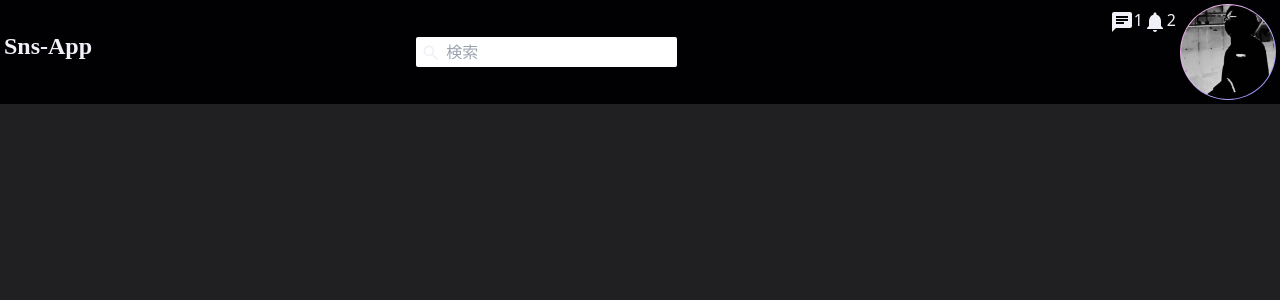
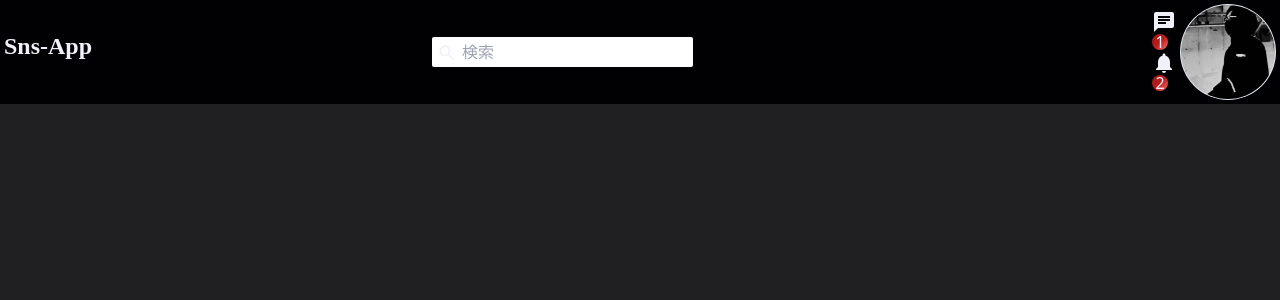
Before and after one commit to eternaleight/geek-sns, a React (Create React App) app: page / in a window 1280 px wide. Shown: the top 300 px of the page. Built offline with nearby package versions, Linux system fonts and the light colour scheme; a small style sheet from the web is missing; the HTML template or start-up script is replaced by a standard one.

Commit message:
feat(ui): icon logo flame & infomation red circle ui

```diff
--- a/src/components/Topbar.tsx
+++ b/src/components/Topbar.tsx
@@ -7,7 +7,8 @@ import React from 'react'
 
 const style = {
   topbarContainer: `bg-[#010103] flex w-full items-center sticky top-0 z-50`,
-  topbarImg: `w-24 m-1 p-[1px] transtion-[radius] bg-gradient-to-br from-pink-300 via-purple-300 to-indigo-400 duration-[.15s] parent rounded-[50px] hover:rounded-[12px] hover:cursor-pointer`,
+  topbarImg: `w-24 m-1 p-[1px] transtion-[radius] bg-slate-200 to-gray-400 duration-[.15s] parent rounded-[50px] hover:cursor-pointer`,
+  topbarIconBadge: `flex items-center w-[1rem] h-[1rem] bg-gradient-to-br from-red-800 via-red-700 to-red-400 rounded-full justify-center topbarIconBadge`
 }
 
 const Topbar: React.FC = () => {
@@ -32,10 +33,10 @@ const Topbar: React.FC = () => {
           <div className="topbarIconItem">
           <div className="pt-2">
           </div>
-            <Chat className="hover:text-blue-500 transition hover:cursor-pointer" />
-            <span className="topbarIconBadge">1</span>
-          <Notifications className="hover:text-blue-500 transition hover:cursor-pointer" />
-          <span className="topbarIconBadge">2</span>
+            <Chat className="hover:text-blue-500 transition hover:cursor-pointer hover:scale-[1.2]" />
+            <span className={style.topbarIconBadge}>1</span>
+            <Notifications className="hover:text-blue-500 transition hover:scale-[1.2] hover:cursor-pointer" />
+          <span className={style.topbarIconBadge}>2</span>
       </div>
       <img
         src="/assets/person/1.jpeg"
```
